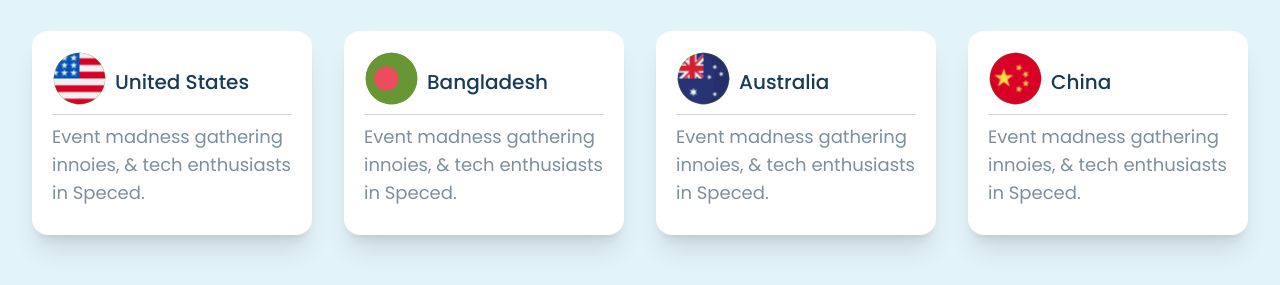
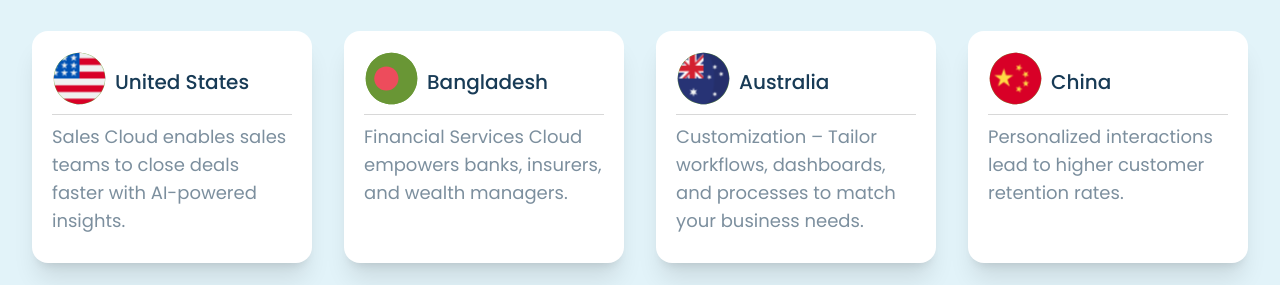
Before and after one commit to lexonit/UsTech, a Next.js app: page / in a window 1280 px wide. Shown: the part 5020-5305 px from the top of the page. Built offline with nearby package versions, Linux system fonts and the light colour scheme.

Commit message:
update thanks page

```diff
--- a/app/components/Network/index.tsx
+++ b/app/components/Network/index.tsx
@@ -10,26 +10,26 @@
     {
         imgSrc: "/assets/network/america.svg",
         country: "United States",
-        paragraph: 'Event madness gathering innoies, & tech enthusiasts in Speced.',
+        paragraph: 'Sales Cloud enables sales teams to close deals faster with AI-powered insights.',
 
     },
     {
         imgSrc: "/assets/network/bangladesh.svg",
         country: "Bangladesh",
-        paragraph: 'Event madness gathering innoies, & tech enthusiasts in Speced.',
+        paragraph: 'Financial Services Cloud empowers banks, insurers, and wealth managers.',
 
     },
 
     {
         imgSrc: "/assets/network/australia.svg",
         country: "Australia",
-        paragraph: 'Event madness gathering innoies, & tech enthusiasts in Speced.',
+        paragraph: 'Customization – Tailor workflows, dashboards, and processes to match your business needs.',
 
     },
     {
         imgSrc: "/assets/network/china.svg",
         country: "China",
-        paragraph: 'Event madness gathering innoies, & tech enthusiasts in Speced.',
+        paragraph: 'Personalized interactions lead to higher customer retention rates.',
 
     },
 ]
```
